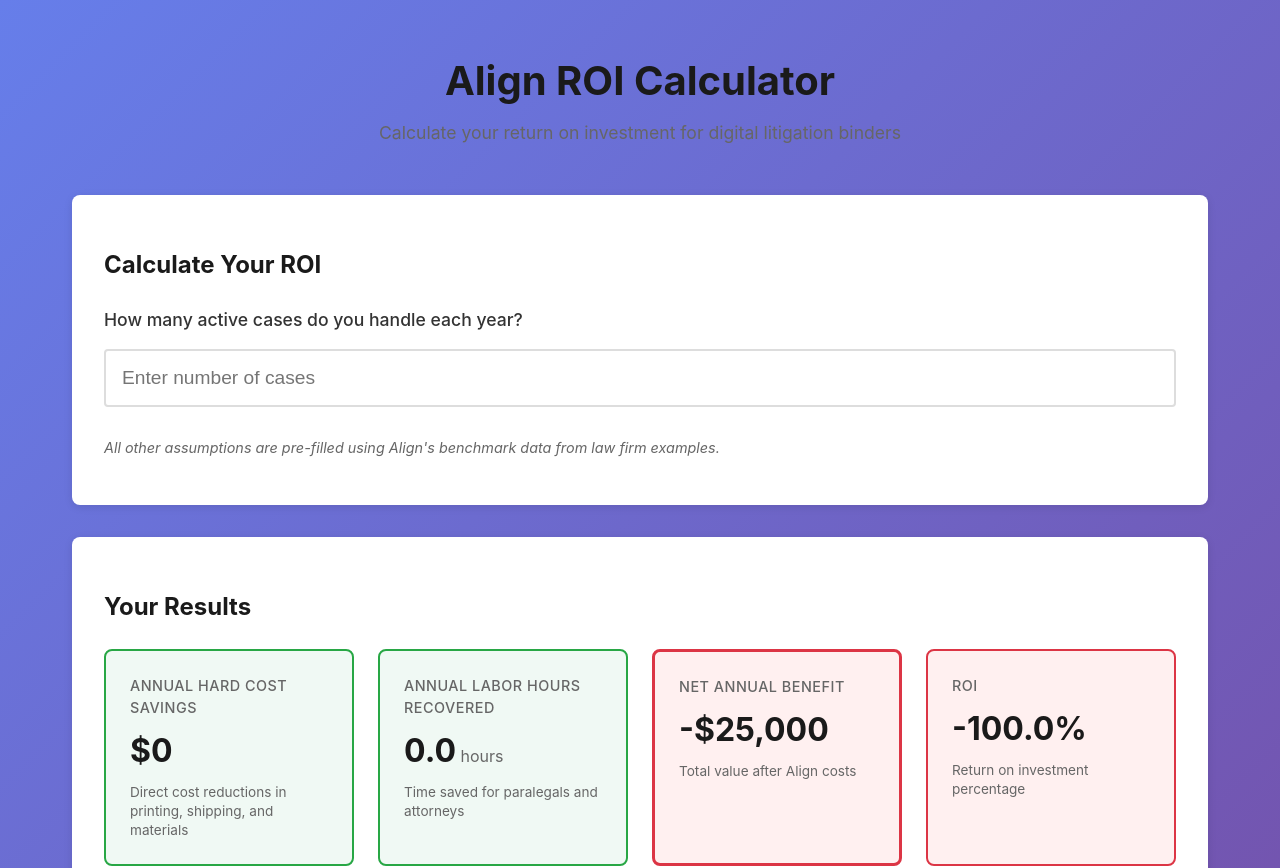
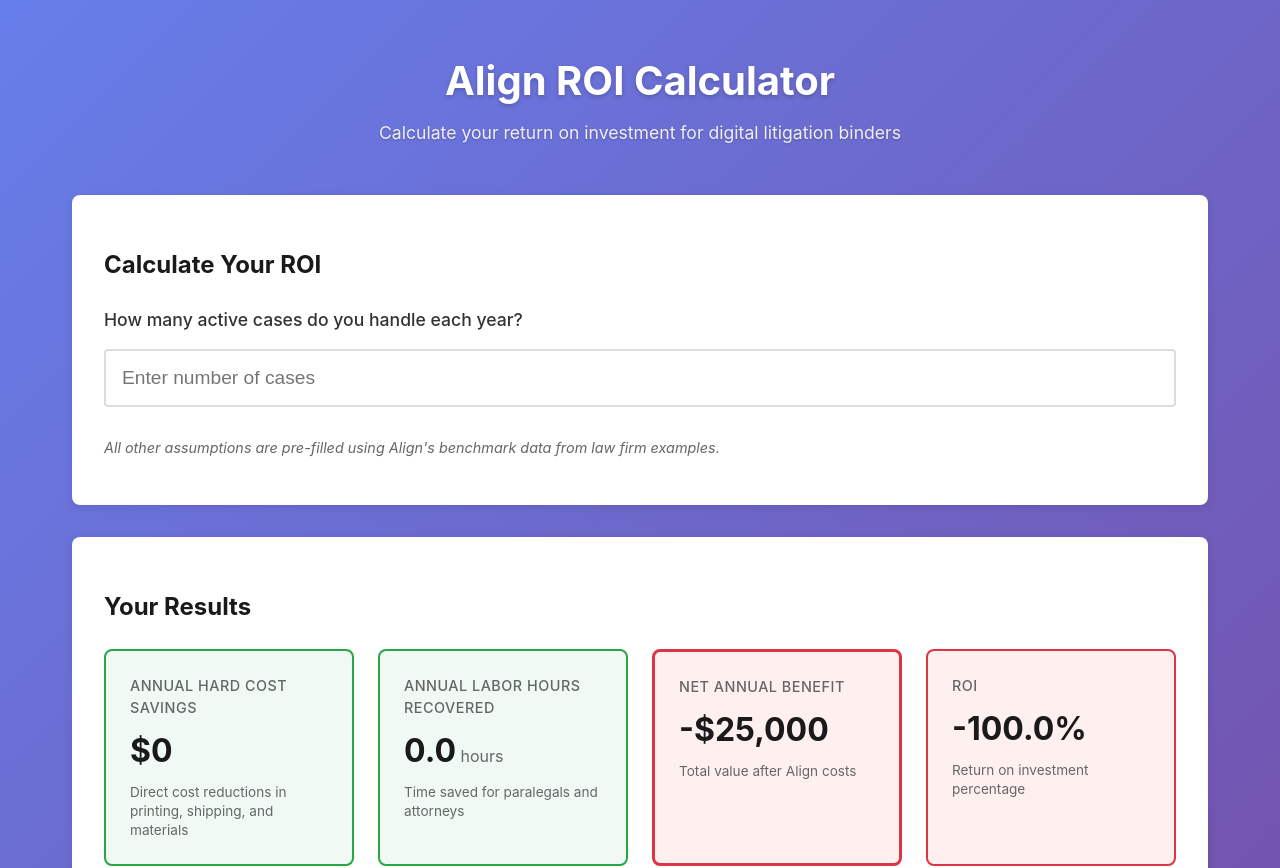
Before and after one commit to sam-mfb/roi, a React (Vite) app: page / in a window 1280 px wide. Shown: the top 868 px of the page. Built offline with nearby package versions, Linux system fonts and the light colour scheme.

Commit message:
update assumptions and colors

```diff
--- a/src/components/Calculator/Calculator.css
+++ b/src/components/Calculator/Calculator.css
@@ -11,13 +11,15 @@
 
 .calculator-header h1 {
   font-size: 2.5rem;
-  color: #1a1a1a;
+  color: #ffffff;
   margin-bottom: 0.5rem;
+  text-shadow: 0 2px 4px rgba(0, 0, 0, 0.2);
 }
 
 .subtitle {
   font-size: 1.1rem;
-  color: #666;
+  color: #f0f0f0;
+  text-shadow: 0 1px 2px rgba(0, 0, 0, 0.2);
 }
 
 .calculator-layout {
--- a/src/index.css
+++ b/src/index.css
@@ -3,9 +3,9 @@
   line-height: 1.5;
   font-weight: 400;
 
-  color-scheme: light dark;
-  color: rgba(255, 255, 255, 0.87);
-  background-color: #242424;
+  color-scheme: light;
+  color: #213547;
+  background-color: #ffffff;
 
   font-synthesis: none;
   text-rendering: optimizeLegibility;
@@ -35,15 +35,9 @@
   line-height: 1.1;
 }
 
-@media (prefers-color-scheme: light) {
-  :root {
-    color: #213547;
-    background-color: #ffffff;
-  }
-  a:hover {
-    color: #747bff;
-  }
-  button {
-    background-color: #f9f9f9;
-  }
+/* Ensure inputs have consistent light styling */
+input {
+  color-scheme: light;
+  background-color: white;
+  color: #1a1a1a;
 }
--- a/src/store/calculatorSlice.ts
+++ b/src/store/calculatorSlice.ts
@@ -48,9 +48,9 @@
   activeCasesPerYear: 0,
 
   // Case Composition
-  bindersPerCase: 4,
-  pagesPerBinder: 600,
-  revisionsPerBinder: 2,
+  bindersPerCase: 25,
+  pagesPerBinder: 450,
+  revisionsPerBinder: 3,
 
   // Production Costs
   printCostPerPage: 0.10,
@@ -73,10 +73,10 @@
   storageCost: 2.5, // Blended average: 50% stored @ $3/yr, 50% destroyed @ $2
 
   // Align Efficiency (as decimal percentages)
-  paralegalBuildReduction: 0.60,
-  paralegalRevisionReduction: 0.80,
+  paralegalBuildReduction: 0.70,
+  paralegalRevisionReduction: 0.90,
   attorneyTimeSaved: 1.0,
-  courierReduction: 0.75,
+  courierReduction: 0.90,
 
   // Adoption & Cost
   adoptionRate: 0.70,
```
